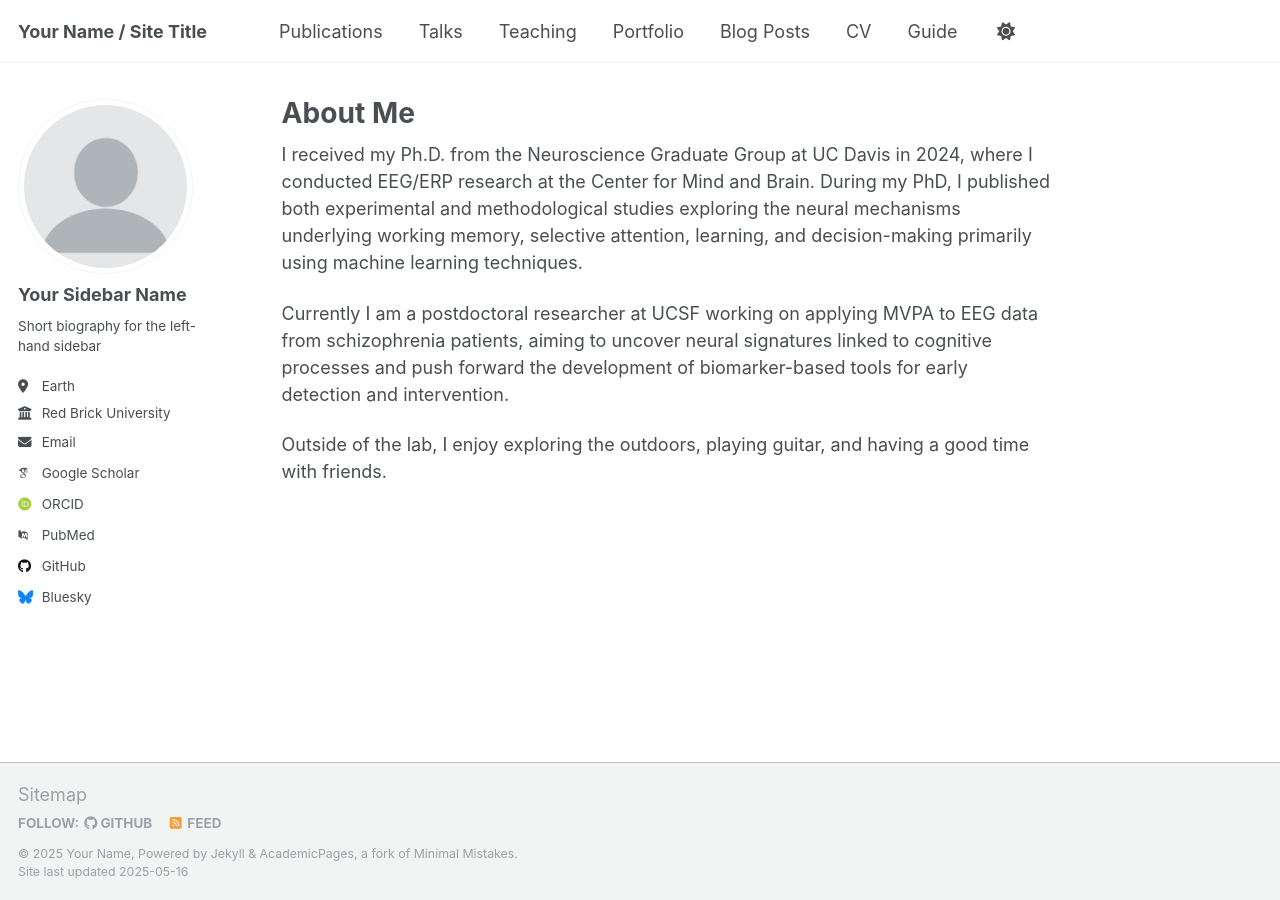
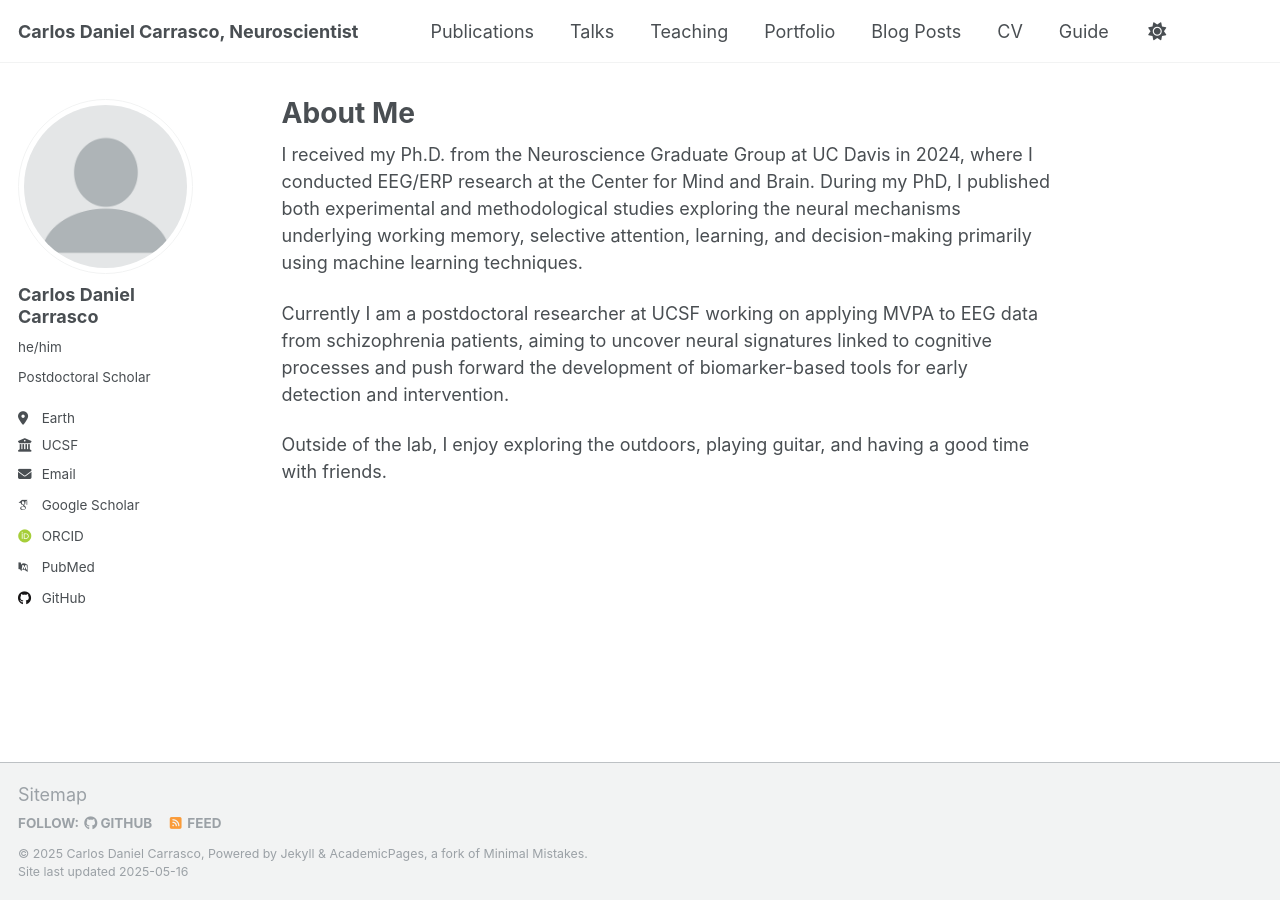
Before and after one commit to mojorisin24/mojorisin24.github.io, a Jekyll site: the page built from _pages/about.md, in a window 1280 px wide. Built offline with Jekyll 4.4.1, drawn with Linux system fonts in a browser that asks for light colours; some web fonts are replaced.

Commit message:
updating sidebar
testing

```diff
--- a/_config.yml
+++ b/_config.yml
@@ -9,11 +9,11 @@
 # Basic Site Settings
 locale                   : "en-US"
 site_theme               : "default"
-title                    : "Your Name / Site Title"
+title                    : "Carlos Daniel Carrasco, Neuroscientist"
 title_separator          : "-"
-name                     : &name "Your Name"
+name                     : &name "Carlos Daniel Carrasco"
 description              : &description "personal description"
-url                      : https://academicpages.github.io # the base hostname & protocol for your site e.g. "https://[your GitHub username].github.io" or if you already have some other page hosted on Github then use "https://[your GitHub username].github.io/[Your Repo Name]"
+url                      : https://mojorisin24.github.io # the base hostname & protocol for your site e.g. "https://[your GitHub username].github.io" or if you already have some other page hosted on Github then use "https://[your GitHub username].github.io/[Your Repo Name]"
 baseurl                  : "" # the subpath of your site, e.g. "/blog"
 repository               : "academicpages/academicpages.github.io"
 
@@ -23,22 +23,22 @@
 author:
   # Biographic information
   avatar           : "profile.png"
-  name             : "Your Sidebar Name"
-  pronouns         : # example: "she/her"
-  bio              : "Short biography for the left-hand sidebar"
+  name             : "Carlos Daniel Carrasco"
+  pronouns         : "he/him"
+  bio              : "Postdoctoral Scholar"
   location         : "Earth"
-  employer         : "Red Brick University"
+  employer         : "UCSF"
   uri              : # URL
-  email            : "none@example.org"
+  email            : "carlos.carrasco@ncire.org"
 
   # Academic websites
   academia         : # URL
   arxiv            : # URL - Update with the correct link to your profile
-  googlescholar    : "https://scholar.google.com/citations?user=PS_CX0AAAAAJ"
+  googlescholar    : "https://scholar.google.com/citations?user=Nh0i3UQAAAAJ&hl=en&oi=ao"
   impactstory      : # URL
-  orcid            : "http://orcid.org/yourorcidurl"
+  orcid            : "https://orcid.org/0000-0003-0533-8599"
   semantic         : # URL
-  pubmed           : "https://www.ncbi.nlm.nih.gov/pubmed/?term=john+snow"
+  pubmed           : "https://www.ncbi.nlm.nih.gov/pubmed/?term=carlos_carrasco"
   researchgate     : # URL
   scopus           : # URL
 
@@ -46,12 +46,12 @@
   bitbucket        : # Username - Update with your username on the site
   codepen          : # Username
   dribbble         : # Username
-  github           : "academicpages"
+  github           : "mojorisin24"
   kaggle           : # Username
   stackoverflow    : # User number or user number and name (i.e., use "1" or "1/jeff-atwood")
 
   # Social media
-  bluesky          : "bsky.app" # Replace this with you Bluesky username
+  bluesky          : # Username
   facebook         : # Username
   flickr           : # Username
   foursquare       : # Username
```
